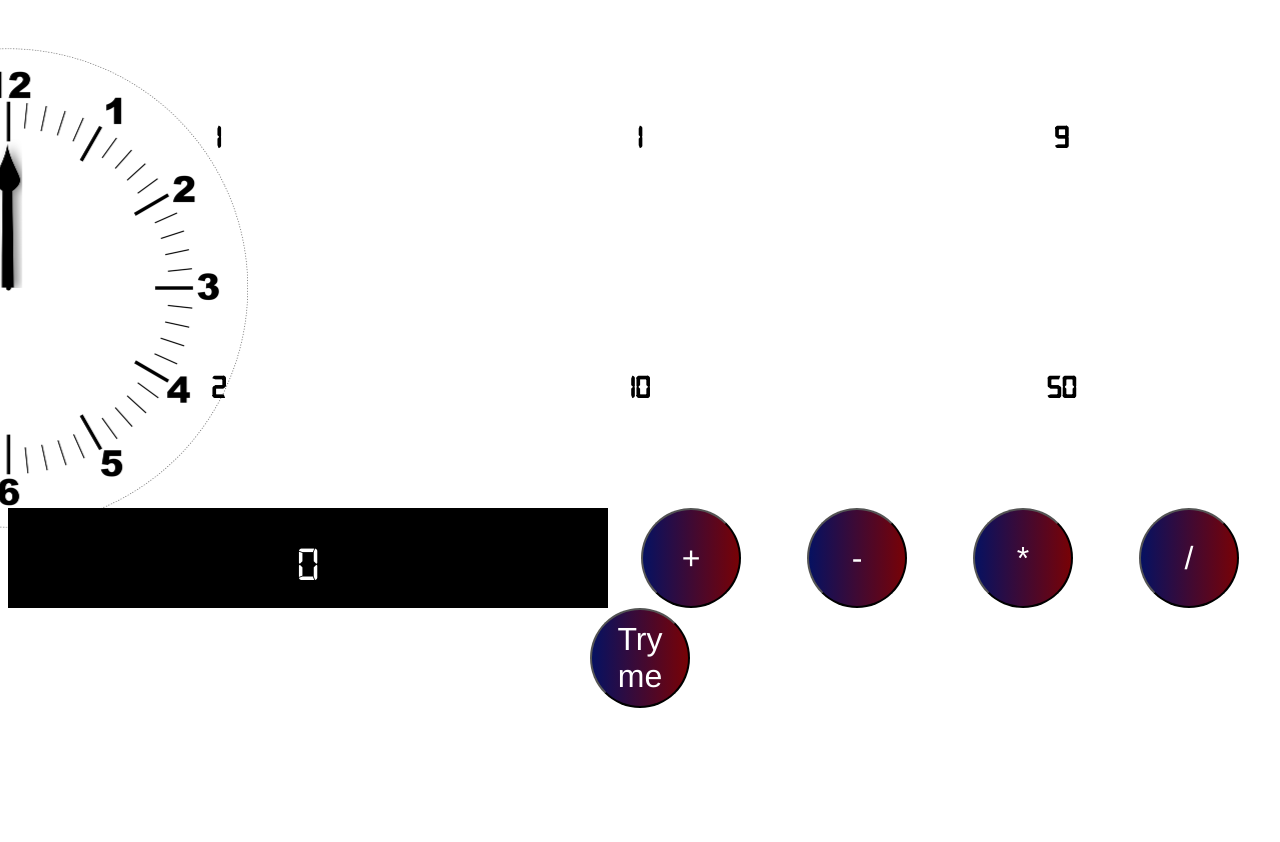
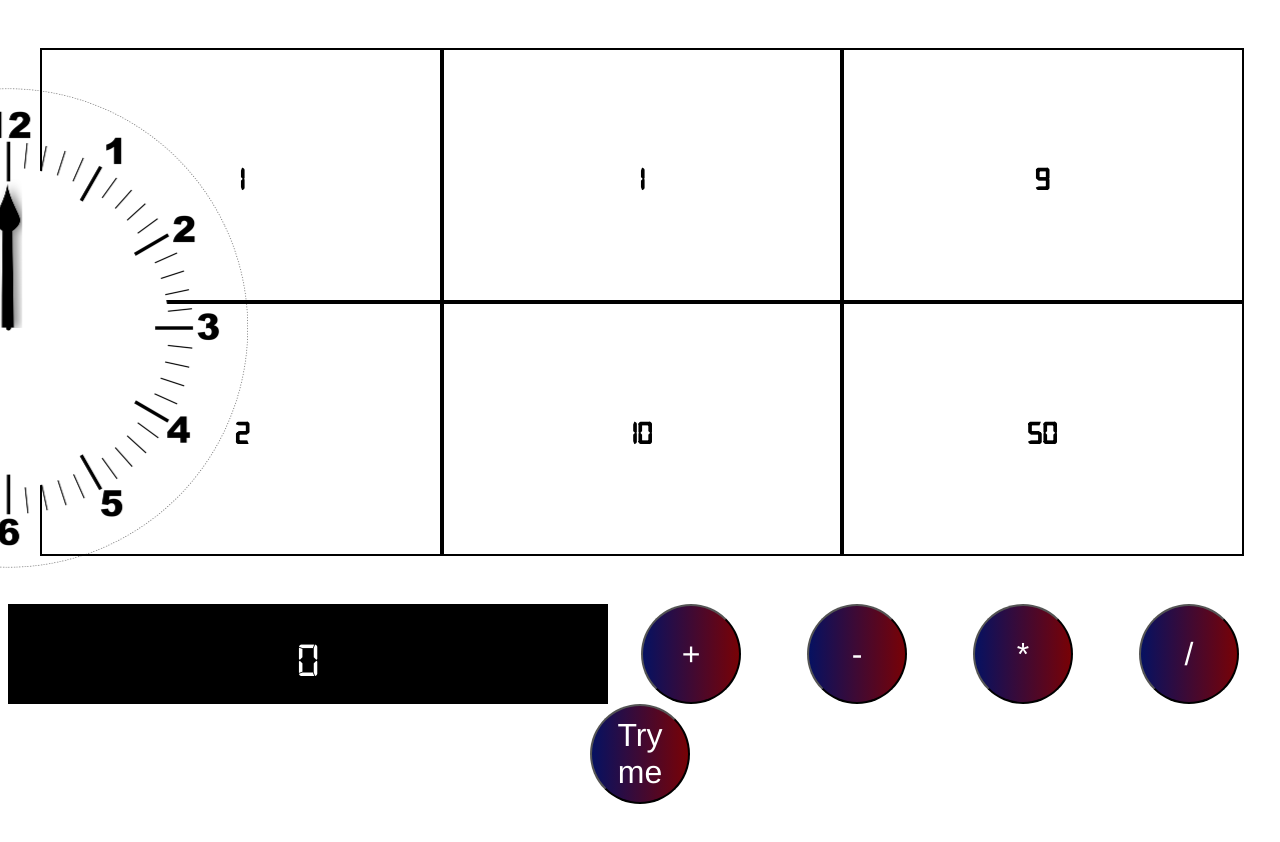
Before and after one commit to Shutt90/countdownv2, a React (Create React App) app: page / in a window 1280 px wide. Shown: the top 842 px of the page. Before the commit the page ends 816 px from the top, so only its background shows below. Built offline with nearby package versions, Linux system fonts and the light colour scheme.

Commit message:
Card changes with click event

```diff
--- a/src/App.css
+++ b/src/App.css
@@ -12,6 +12,8 @@
   display: grid;
   grid-template-columns: repeat(3, 1fr);
   grid-template-rows: repeat(2, 1fr);
+  max-width: 1200px;
+  margin: 3rem auto;
 }
 
 .flex {
--- a/src/App.tsx
+++ b/src/App.tsx
@@ -12,7 +12,6 @@ function App() {
   const [targetNum, setTargetNum] = useState<number>(0)
   const [handAnimation, setHandAnimation] = useState<boolean>(false)
   const [handDeg, setHandDeg] = useState<number>(0)
-
 
   const hand = {
     initial: {
--- a/src/components/Card.tsx
+++ b/src/components/Card.tsx
@@ -3,7 +3,10 @@ import styles from '../css/Card.module.css'
 
 export default function Card({value}: {value: number}) {
   return (
-    <div className={styles.container}>
+    <div onClick={function(e) {
+      e.preventDefault();
+      console.log(value)
+    }} className={styles.container}>
         <h2 className={styles.value}>{value}</h2>
     </div>
   )
--- a/src/css/Card.module.css
+++ b/src/css/Card.module.css
@@ -4,6 +4,8 @@
     align-items: center;
     width: 100%;
     min-height: 250px;
+    border: black 2px solid;
+
 
 }
 
```
